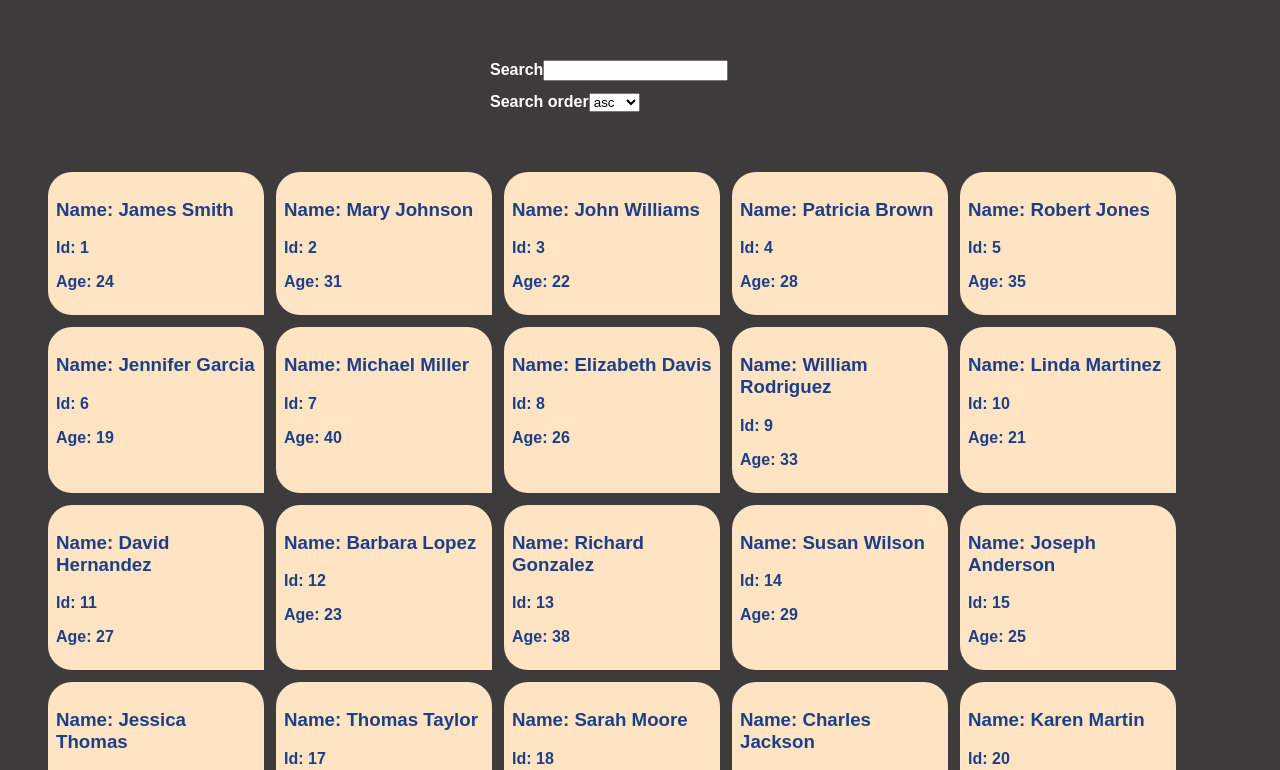
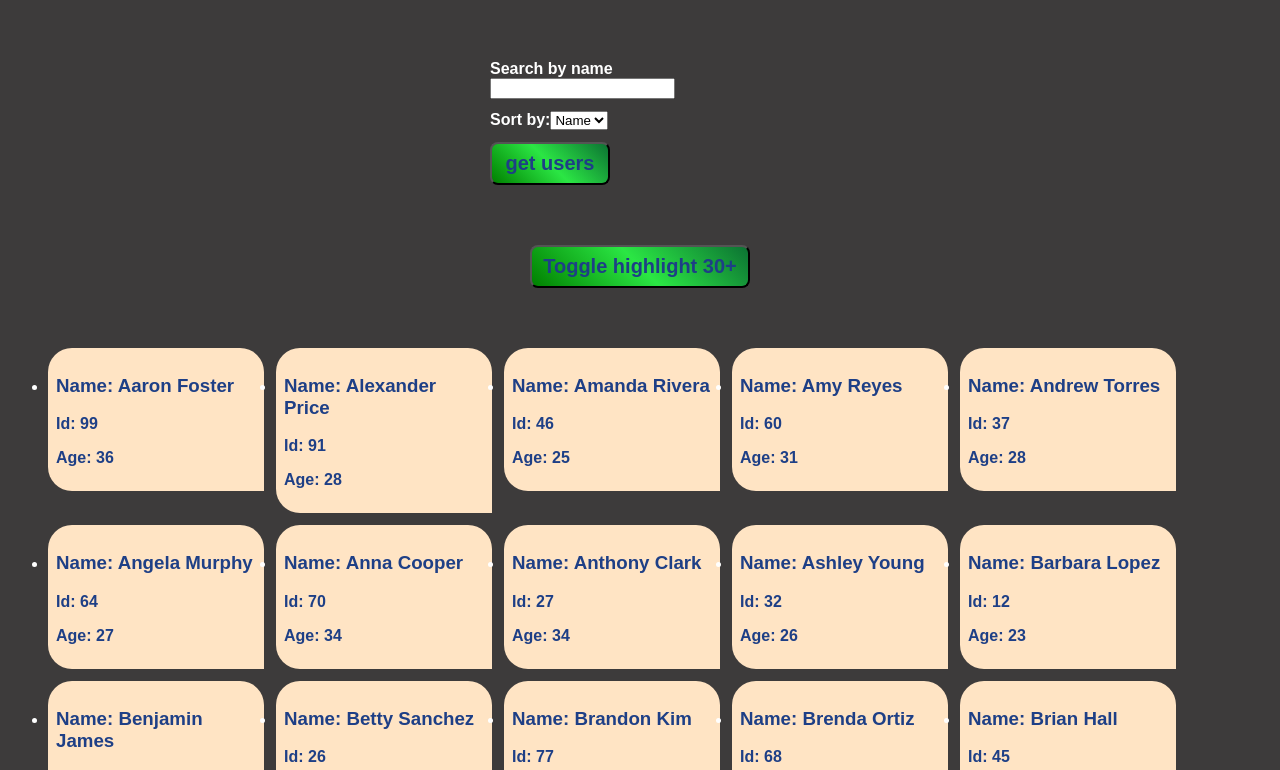
Before and after one commit to Johnny088/hillel_react_lesson51, a React (Vite) app: page / in a window 1280 px wide. Shown: the top 770 px of the page. Built offline with nearby package versions, Linux system fonts and the light colour scheme.

Commit message:
everything is working

```diff
--- a/src/components/App/App.tsx
+++ b/src/components/App/App.tsx
@@ -1,5 +1,5 @@
-import { Layout } from '../Layout/Layout';
+import { UserList } from '../UserList/UserList';
 
 export const App = () => {
-  return <Layout />;
+  return <UserList />;
 };
--- a/src/components/SearchForm/SearchForm.module.css
+++ b/src/components/SearchForm/SearchForm.module.css
@@ -6,3 +6,17 @@
   gap: 12px;
   margin: 60px auto;
 }
+.submitBtn {
+  width: 120px;
+  font-size: 20px;
+  font-weight: bold;
+  border-radius: 8px;
+  background: linear-gradient(45deg, green, rgb(43, 230, 68), rgb(12, 114, 51));
+  color: rgb(30, 63, 134);
+  padding: 8px;
+  transition: all 500ms ease-in-out;
+  cursor: pointer;
+  &:hover {
+    transform: scale(1.2);
+  }
+}
--- a/src/components/SearchForm/SearchForm.tsx
+++ b/src/components/SearchForm/SearchForm.tsx
@@ -1,18 +1,29 @@
 import css from './SearchForm.module.css';
-export const SearchForm = () => {
+
+interface Props {
+  onSubmit: (searchKey: string, searchOrder: 'name' | 'age') => void;
+}
+
+export const SearchForm = ({ onSubmit }: Props) => {
+  const submitHandler = (formdata: FormData) => {
+    const searchValue = formdata.get('searchValue') as string;
+    const searchOrder = formdata.get('orderState') as 'name' | 'age';
+    onSubmit(searchValue, searchOrder);
+  };
   return (
-    <form className={css.formContainer}>
+    <form className={css.formContainer} action={submitHandler}>
       <label>
-        Search
+        Search by name
         <input type="text" name="searchValue" />
       </label>
       <label>
-        Search order
+        Sort by:
         <select name="orderState">
-          <option value="one">asc</option>
-          <option value="two">desc</option>
+          <option value="name">Name</option>
+          <option value="age">Age</option>
         </select>
       </label>
+      <button className={css.submitBtn}>get users</button>
     </form>
   );
 };
--- a/src/components/UserItem/UserItem.module.css
+++ b/src/components/UserItem/UserItem.module.css
@@ -1,8 +1,17 @@
 .cardContainer {
   width: 200px;
-  background-color: bisque;
-  color: rgb(30, 63, 134);
   padding: 8px;
   border-radius: 24px 24px 0 24px;
   list-style: none;
+  &:hover {
+    cursor: pointer;
+  }
 }
+.active {
+  background-color: green;
+  color: white;
+}
+.notActive {
+  background-color: bisque;
+  color: rgb(30, 63, 134);
+}
--- a/src/components/UserItem/UserItem.tsx
+++ b/src/components/UserItem/UserItem.tsx
@@ -1,14 +1,26 @@
+import { memo, useState } from 'react';
 import type { UserType } from '../../types/types';
 import css from './UserItem.module.css';
 interface Props {
   item: UserType;
+  toggle30Plus: boolean;
 }
-export const UserItem = ({ item }: Props) => {
+
+export const UserItem = memo(({ item, toggle30Plus }: Props) => {
+  const [isActive, setIsActive] = useState(false);
+  const onUserClick = () => {
+    setIsActive(prev => !prev);
+  };
+
+  const highlited = isActive || (toggle30Plus && item.age >= 30);
   return (
-    <li className={css.cardContainer}>
+    <div
+      className={`${css.cardContainer} ${highlited ? css.active : css.notActive}`}
+      onClick={() => onUserClick()}
+    >
       <h3>Name: {item.name}</h3>
       <p>Id: {item.id}</p>
       <p>Age: {item.age}</p>
-    </li>
+    </div>
   );
-};
+});
--- a/src/components/UserList/UserList.module.css
+++ b/src/components/UserList/UserList.module.css
@@ -3,3 +3,20 @@
   gap: 12px;
   flex-wrap: wrap;
 }
+
+.toggle30 {
+  margin: 60px auto;
+  display: block;
+  width: 220px;
+  font-size: 20px;
+  font-weight: bold;
+  border-radius: 8px;
+  background: linear-gradient(45deg, green, rgb(43, 230, 68), rgb(12, 114, 51));
+  color: rgb(30, 63, 134);
+  padding: 8px;
+  transition: all 500ms ease-in-out;
+  cursor: pointer;
+  &:hover {
+    transform: scale(1.2);
+  }
+}
--- a/src/components/UserList/UserList.tsx
+++ b/src/components/UserList/UserList.tsx
@@ -1,16 +1,60 @@
-import { useState } from 'react';
+import { useCallback, useMemo, useState } from 'react';
 import type { UserType } from '../../types/types';
 import { UsersData } from '../UsersData/UsersData';
 import { UserItem } from '../UserItem/UserItem';
 import css from './UserList.module.css';
+import { SearchForm } from '../SearchForm/SearchForm';
 export const UserList = () => {
-  const [users, setusers] = useState<UserType[]>(UsersData);
+  const [users] = useState<UserType[]>(UsersData);
+
+  const [sortOrder, setSortOrder] = useState<'name' | 'age'>('name');
+
+  const [searchKey, setSearchKey] = useState('');
+
+  const [highlight30Plus, setHighlight30Plus] = useState(false);
+
+  const commonUsers = useMemo(() => {
+    const filteredUsers: UserType[] =
+      searchKey === ''
+        ? [...users]
+        : users.filter(user =>
+            user.name.toLowerCase().includes(searchKey.toLowerCase()),
+          );
+
+    const sortedUsers: UserType[] =
+      sortOrder === 'name'
+        ? filteredUsers.toSorted((a, b) => a.name.localeCompare(b.name))
+        : filteredUsers.toSorted((a, b) => a.age - b.age);
+    return sortedUsers;
+  }, [users, searchKey, sortOrder]);
+
+  const searchHandler = (search: string, value: 'name' | 'age') => {
+    setSearchKey(search);
+    setSortOrder(value);
+  };
+
+  const toggle30Plus = useCallback(() => {
+    setHighlight30Plus(prev => !prev);
+  }, []);
 
   return (
-    <ul className={css.usersContainer}>
-      {users.map(user => (
-        <UserItem item={user} />
-      ))}
-    </ul>
+    <>
+      <SearchForm onSubmit={searchHandler} />
+      <button className={css.toggle30} onClick={toggle30Plus}>
+        Toggle highlight 30+
+      </button>
+
+      {commonUsers.length === 0 ? (
+        <h2>Nothing was found</h2>
+      ) : (
+        <ul className={css.usersContainer}>
+          {commonUsers.map(user => (
+            <li key={user.id}>
+              <UserItem item={user} toggle30Plus={highlight30Plus} />
+            </li>
+          ))}
+        </ul>
+      )}
+    </>
   );
 };
```
